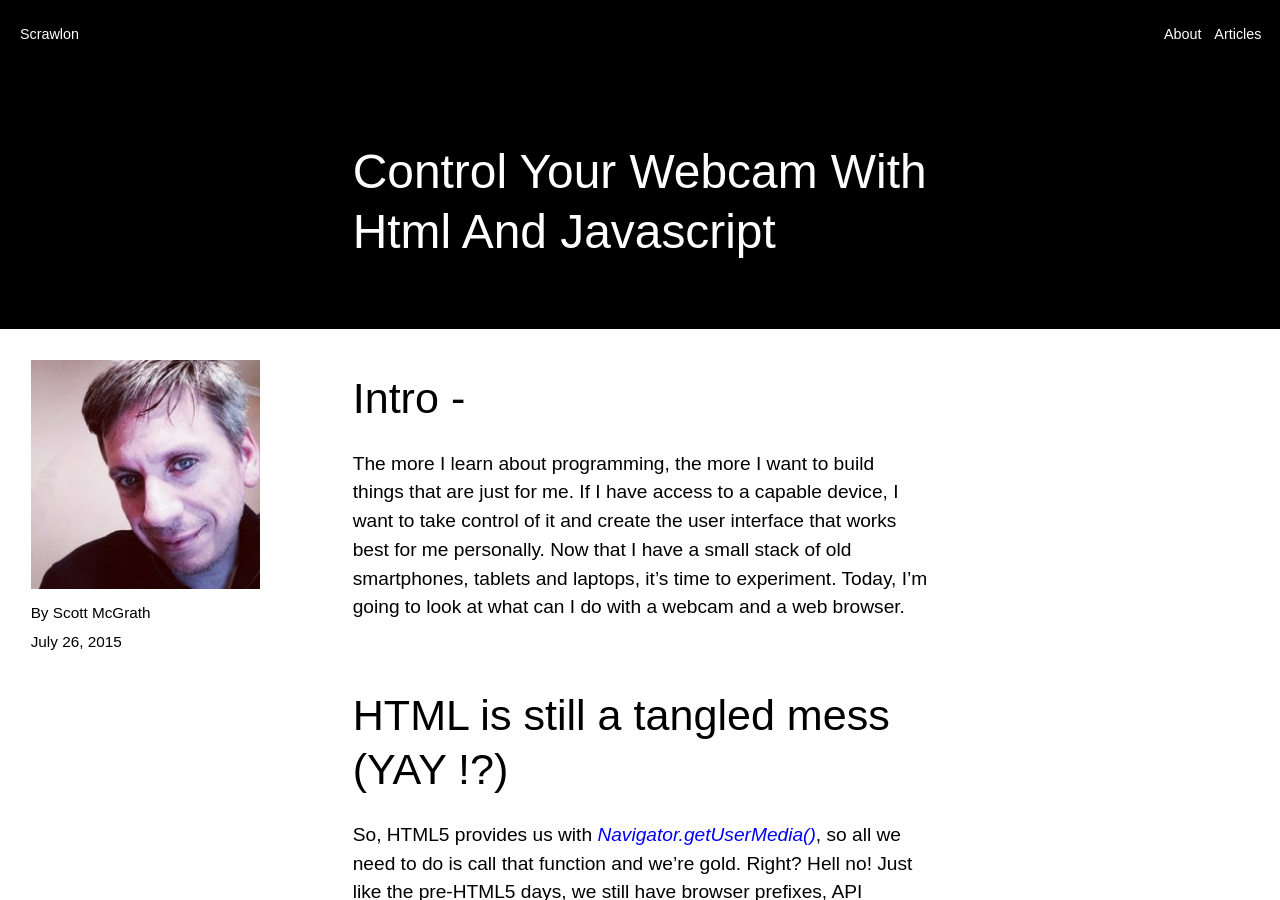
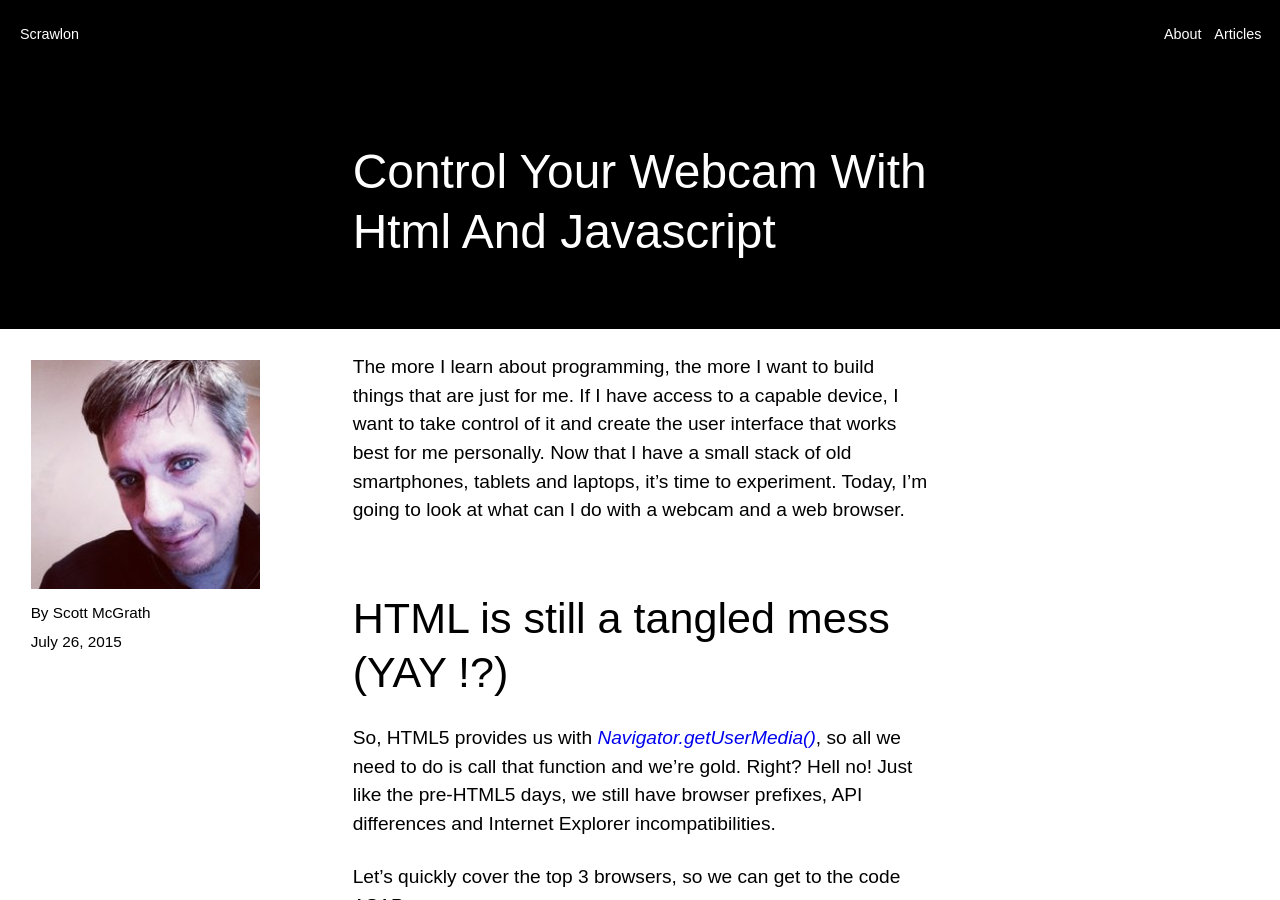
Before and after one commit to scrawlon/scrawlon.github.io, a Jekyll site: the page built from _posts/2015-07-26-control-your-webcam-with-html-and-javascript.md, in a window 1280 px wide and 900 px high. Built offline with Jekyll 4.4.1, drawn with Linux system fonts in a browser that asks for light colours; Markdown is read by kramdown in place of the engine named in the settings.

Commit message:
Syncing _posts/2015-07-26-control-your-webcam-with-html-and-javascript.md from WordPress at http://scrawlon.com (Scrawlon) - wpghs

```diff
--- a/_posts/2015-07-26-control-your-webcam-with-html-and-javascript.md
+++ b/_posts/2015-07-26-control-your-webcam-with-html-and-javascript.md
@@ -11,8 +11,6 @@ permalink: >
   http://scrawlon.com/2015/07/26/control-your-webcam-with-html-and-javascript/
 published: true
 ---
-## Intro -
-
 The more I learn about programming, the more I want to build things that are just for me. If I have access to a capable device, I want to take control of it and create the user interface that works best for me personally. Now that I have a small stack of old smartphones, tablets and laptops, it's time to experiment. Today, I'm going to look at what can I do with a webcam and a web browser.
 
 ## HTML is still a tangled mess (YAY !?)
```
